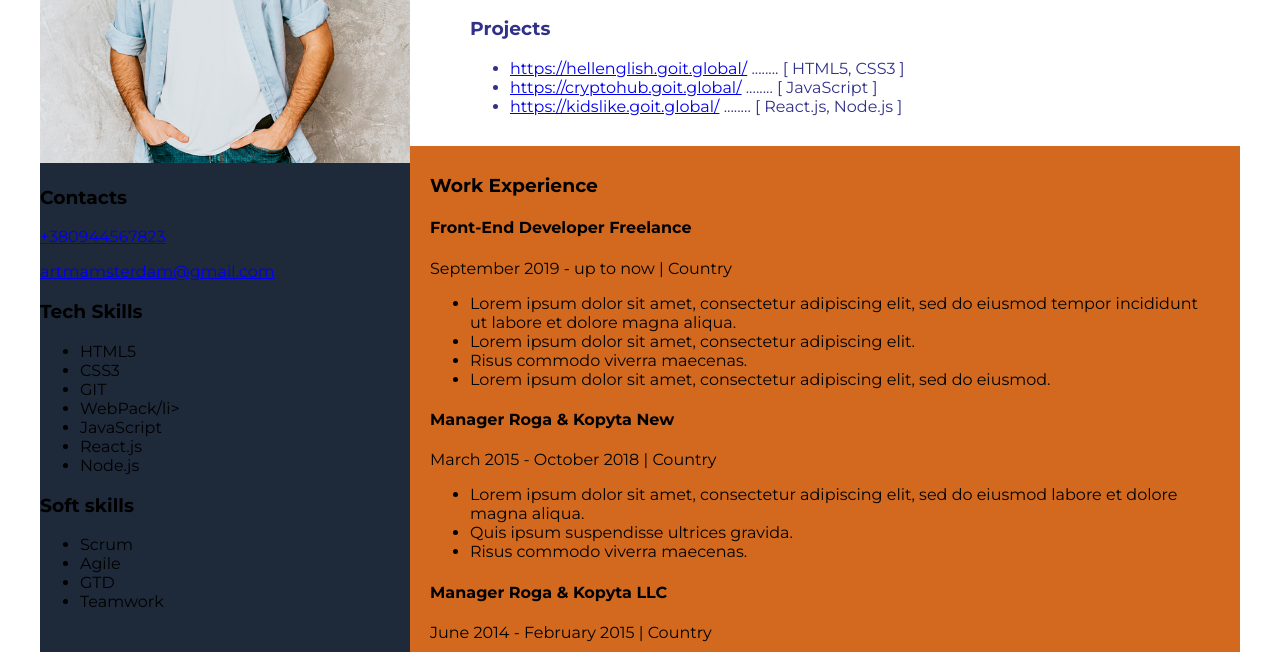
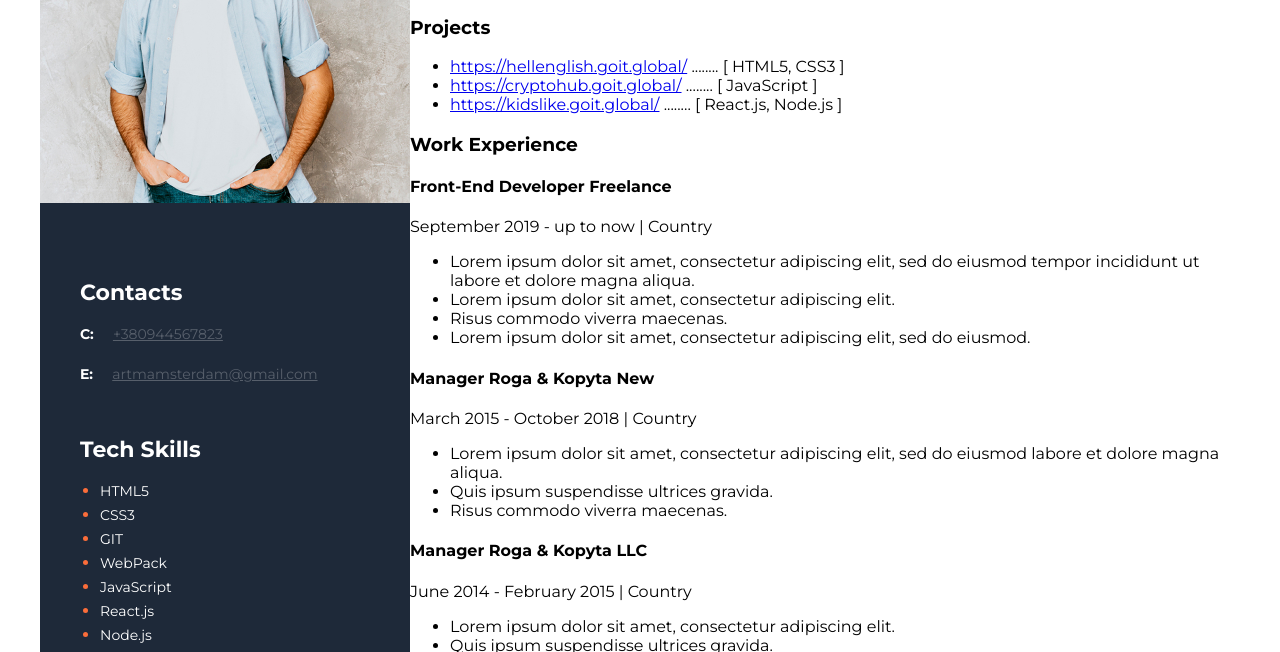
Before and after one commit to Artem-Semenov/My-first-Project, a plain HTML site: page index.html in a window 1280 px wide. Shown: the part 199-851 px from the top of the page. Drawn offline with Linux system fonts and the light colour scheme.

Commit message:
Second commit

```diff
--- a/index.html
+++ b/index.html
@@ -12,9 +12,9 @@
 	</head>
 	<body>
 		<!--Main-->
-		<div class = main>
+		<div class = "main">
 			<!--Main content-->
-			<div class = maincontent>
+			<div class = "maincontent">
 				<!--About user -->
 				<div class="about">
 					<h2>Front-End Developer</h2>
@@ -105,42 +105,39 @@
 				</div>
 			</div>
 			<!--Sidebar-->
-			<aside class = sidebar>
-				<img src="img/photo.jpg" alt="user photo" />
+			<aside class = "sidebar">
+				<img src="img/photo.jpg" alt="user photo" class ="photo">
 				<!--Contacts-->
-				<div>
-					<h3>Contacts</h3>
+				<div class = "contacts">
+					<h3 class = "sidebar-title">Contacts</h3>
 					<div>
-						<p><a href="tell:+380944567823">+380944567823</a></p>
-						<p>
-							<a href="mailto:artmamsterdam@gmail.com"
-								>artmamsterdam@gmail.com</a
-							>
-						</p>
+						<p> <span class = "contact-type">C:</span> <a href="tell:+380944567823" class = "contact-link">+380944567823</a></p>
+						<p> <span class ="contact-type" >E:</span> <a href="mailto:artmamsterdam@gmail.com" class = "contact-link"
+								>artmamsterdam@gmail.com</a></p>
 					</div>
 				</div>
 
 				<!--Tech skills-->
-				<div>
-					<h3>Tech Skills</h3>
-					<ul>
-						<li>HTML5</li>
-						<li>CSS3</li>
-						<li>GIT</li>
-						<li>WebPack/li></li>
-						<li>JavaScript</li>
-						<li>React.js</li>
-						<li>Node.js</li>
+				<div class = "tech-skills">
+					<h3 class = "sidebar-title">Tech Skills</h3>
+					<ul class = "tech-skills-list">
+						<li class = "tech-skills-item"><span class = "tech-skills-text">HTML5</span> </li>
+						<li class = "tech-skills-item"><span class = "tech-skills-text">CSS3</span></li>
+						<li class = "tech-skills-item"><span class = "tech-skills-text">GIT</span></li>
+						<li class = "tech-skills-item"><span class = "tech-skills-text">WebPack</span></li>
+						<li class = "tech-skills-item"><span class = "tech-skills-text">JavaScript</span></li>
+						<li class = "tech-skills-item"><span class = "tech-skills-text">React.js</span></li>
+						<li class = "tech-skills-item"><span class = "tech-skills-text">Node.js</span></li>
 					</ul>
 				</div>
 				<!--Soft Skills-->
-				<div>
-					<h3>Soft skills</h3>
-					<ul>
-						<li>Scrum</li>
-						<li>Agile</li>
-						<li>GTD</li>
-						<li>Teamwork</li>
+				<div class = "soft-skills">
+					<h3 class = "sidebar-title">Soft skills</h3>
+					<ul class = "tech-skills-list">
+						<li class = "tech-skills-item"><span class = "tech-skills-text">Scrum</span> </li>
+						<li class = "tech-skills-item"><span class = "tech-skills-text">Agile</span></li>
+						<li class = "tech-skills-item"><span class = "tech-skills-text">GTD</span></li>
+						<li class = "tech-skills-item"><span class = "tech-skills-text">Teamwork</span></li>
 					</ul>
 				</div>
 			</aside>
--- a/styles/styles.css
+++ b/styles/styles.css
@@ -14,37 +14,83 @@ body {font-family: 'Montserrat', sans-serif;}
    background-color: #FFFFFF;
 }
 /* about styles */
-.about {background-color: yellow}
+.about {}
 
 
 /* project syles */
 .projects {
-   color: rgb(49, 49, 138);
-   margin-top: 20px;
-   margin-bottom: 30px;
-   margin-left: 60px;
-   margin-right: 90px;
-   /*margin: 200px 90px 300px 60px;
-   margin: 50px
-   margin: 100px 50px*/
+
 }
 
 
 /* work styles  */
-.work {background: chocolate;
-padding-top: 10px;
-padding-bottom: 20px;
-padding-left: 20px;
-padding-right: 40px;
+.work {
 }
 
 /* education styles*/
 
-.education {background-color: palevioletred;}
+.education {
+   ;}
 
 
 /* sidebar styles  */
 
 .sidebar {
   background-color: #1E2939;
+  padding-top: 40px;
+  width: 370 px;
+
 }
+
+.photo {
+   width: 370 px;
+   margin-bottom: 50px;
+}
+
+.contacts, .tech-skills, .soft-skills {
+   margin-left: 40px;
+}
+.contacts {
+   margin-bottom: 50px;
+}
+
+.sidebar-title {
+   color: #FFFFFF;
+   font-style: normal;
+   font-weight: 700;
+   font-size: 22px;
+   line-height: 27px;
+   margin-bottom: 10px;
+}
+
+.contact-type {
+   color: #FFFFFF;
+   font-style: normal;
+font-weight: 700;
+font-size: 14px;
+line-height: 24px;
+margin-right: 15px;
+}
+.contact-link {
+   color: #575F6B;
+   font-style: normal;
+font-weight: 400;
+font-size: 14px;
+line-height: 24px;
+}
+
+.tech-skills-list {
+   color: #FFFFFF;
+   padding: 0;
+   margin-left: 20px;
+}
+
+.tech-skills-item {color: #FB6D3A;}
+
+.tech-skills-text {
+   color: #FFFFFF;
+   font-style: normal;
+font-weight: 400;
+font-size: 14px;
+line-height: 24px;
+}
```
